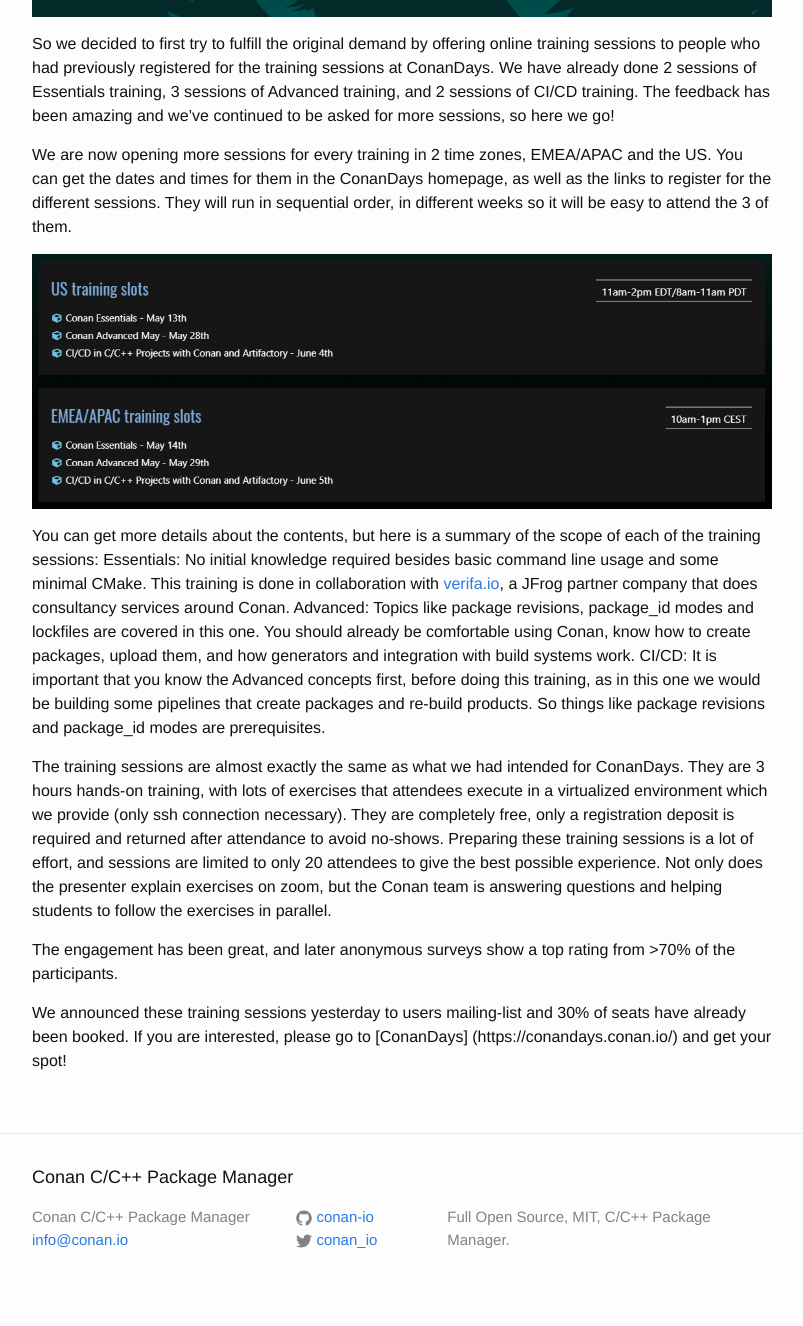
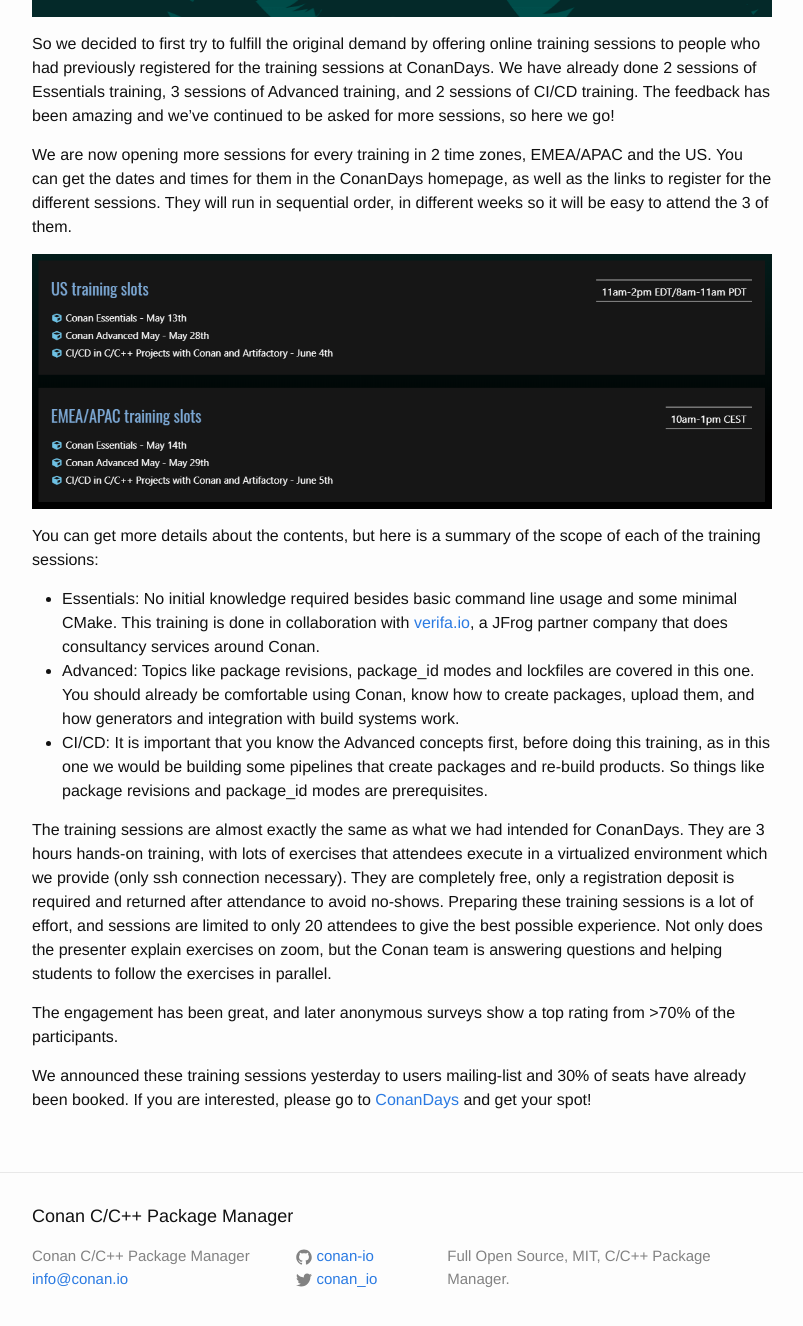
Before and after one commit to conan-io/conan-io.github.io, a Jekyll site: the page built from _posts/2020-05-06-Free-online-Conan-training.markdown, in a window 1280 px wide and 1400 px high, scrolled down 786 px. Shown: the top 1326 px of the window, without its empty margins (238-1041 px from the left). Built offline with Jekyll 4.4.1, drawn with Linux system fonts in a browser that asks for light colours; comment, search, counter and statistics services are not loaded.

Commit message:
minor fixes to training blog

```diff
--- a/_posts/2020-05-06-Free-online-Conan-training.markdown
+++ b/_posts/2020-05-06-Free-online-Conan-training.markdown
@@ -21,12 +21,12 @@ We are now opening more sessions for every training in 2 time zones, EMEA/APAC a
 </p>
 
 You can get more details about the contents, but here is a summary of the scope of each of the training sessions:
-Essentials: No initial knowledge required besides basic command line usage and some minimal CMake. This training is done in collaboration with [verifa.io](https://verifa.io/), a JFrog partner company that does consultancy services around Conan.
-Advanced: Topics like package revisions, package_id modes and lockfiles are covered in this one. You should already be comfortable using Conan, know how to create packages, upload them, and how generators and integration with build systems work.
-CI/CD: It is important that you know the Advanced concepts first, before doing this training, as in this one we would be building some pipelines that create packages and re-build products. So things like package revisions and package_id modes are prerequisites.
+- Essentials: No initial knowledge required besides basic command line usage and some minimal CMake. This training is done in collaboration with [verifa.io](https://verifa.io/), a JFrog partner company that does consultancy services around Conan.
+- Advanced: Topics like package revisions, package_id modes and lockfiles are covered in this one. You should already be comfortable using Conan, know how to create packages, upload them, and how generators and integration with build systems work.
+- CI/CD: It is important that you know the Advanced concepts first, before doing this training, as in this one we would be building some pipelines that create packages and re-build products. So things like package revisions and package_id modes are prerequisites.
 
 The training sessions are almost exactly the same as what we had intended for ConanDays. They are 3 hours hands-on training, with lots of exercises that attendees execute in a virtualized environment which we provide (only ssh connection necessary). They are completely free, only a registration deposit is required and returned after attendance to avoid no-shows. Preparing these training sessions is a lot of effort, and sessions are limited to only 20 attendees to give the best possible experience.  Not only does the presenter explain exercises on zoom, but the Conan team is answering questions and helping students to follow the exercises in parallel.
 
 The engagement has been great, and later anonymous surveys show a top rating from >70% of the participants.
 
-We announced these training sessions yesterday to users mailing-list and 30% of seats have already been booked. If you are interested, please go to [ConanDays] (https://conandays.conan.io/) and get your spot!
+We announced these training sessions yesterday to users mailing-list and 30% of seats have already been booked. If you are interested, please go to [ConanDays](https://conandays.conan.io/) and get your spot!
```
